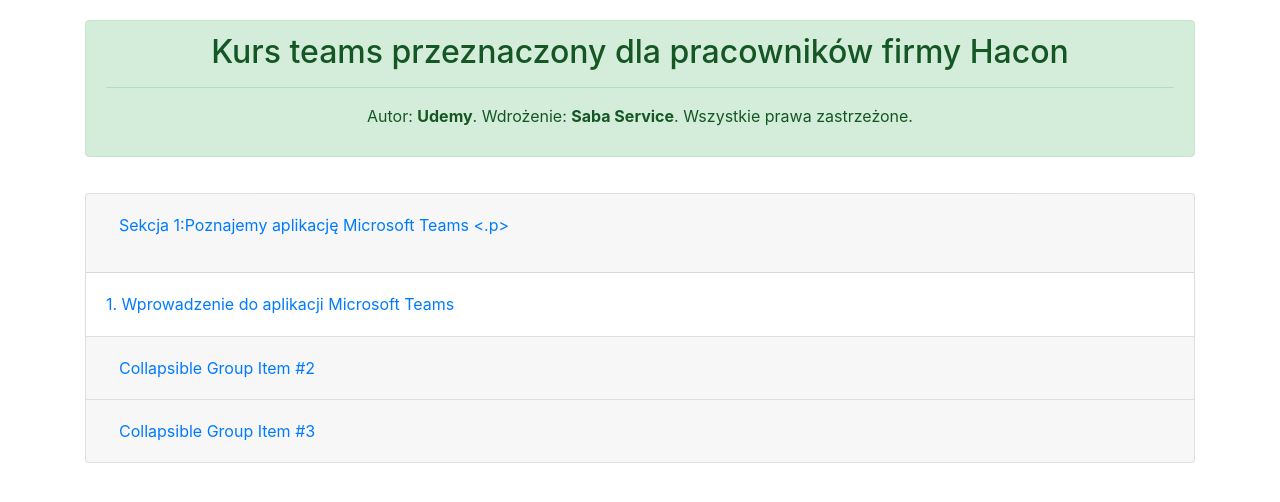
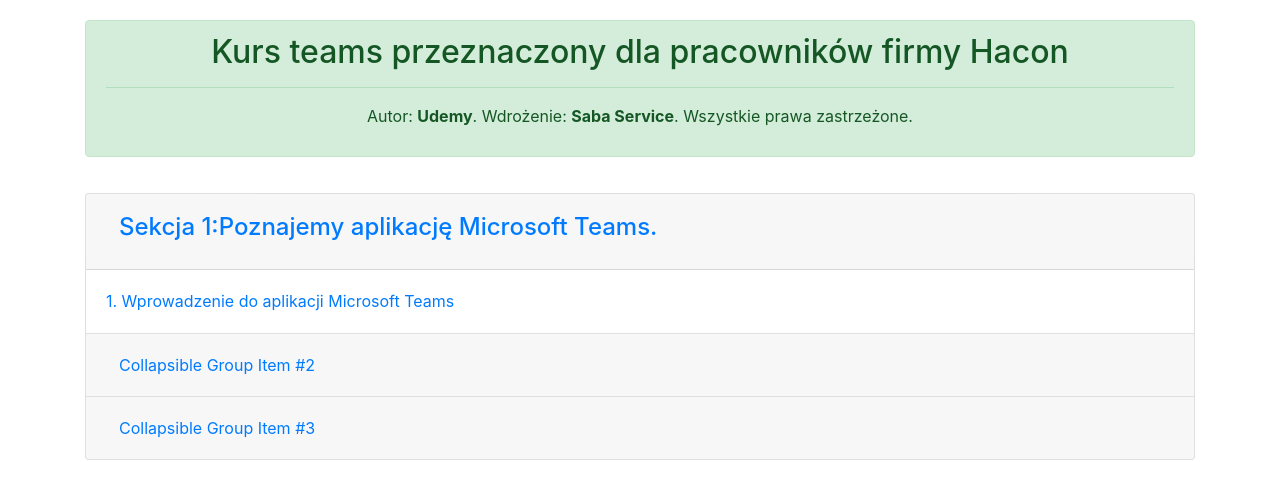
Before and after one commit to haconspzoo/kursteams, a plain HTML site: page index.html in a window 1280 px wide. Drawn offline with nearby package versions, Linux system fonts and the light colour scheme.

Commit message:
Update index.html

```diff
--- a/index.html
+++ b/index.html
@@ -27,14 +27,14 @@
           <div class="card-header" id="headingOne">
             <h2 class="mb-0">
               <button class="btn btn-link btn-block text-left" type="button" data-toggle="collapse" data-target="#collapseOne" aria-expanded="true" aria-controls="collapseOne">
-              <p> Sekcja 1:Poznajemy aplikację Microsoft Teams <.p>
+              <h4>Sekcja 1:Poznajemy aplikację Microsoft Teams.</h4>
               </button>
             </h2>
           </div>
 
           <div id="collapseOne" class="collapse show" aria-labelledby="headingOne" data-parent="#accordionExample">
             <div class="card-body">
-            <a  href='https://mp4-a.udemycdn.com/2020-04-09_07-52-41-d8ae2e8e0d3a6c18d696435027d2baec/WebHD_720p.mp4?qXkrKsLsG3IQCPbMLxHEfKA6qdAR7p6r-oXuOtj9VcEQCxgGOSjS8AbHKkMJ5idLXGL3XukqgE6sLN1Bg6G7BuHHzY0bNytiyrb8_2r2FpVhoaKO63mj3CGHYnQ_KzqZq9am_ebN0cDCPaaZsLgDZtJTyGcpOHoNMrMZ9R-EEkZ_5g' target=_blank>1. Wprowadzenie do aplikacji Microsoft Teams</a>
+            <a href='https://mp4-a.udemycdn.com/2020-04-09_07-52-41-d8ae2e8e0d3a6c18d696435027d2baec/WebHD_720p.mp4?qXkrKsLsG3IQCPbMLxHEfKA6qdAR7p6r-oXuOtj9VcEQCxgGOSjS8AbHKkMJ5idLXGL3XukqgE6sLN1Bg6G7BuHHzY0bNytiyrb8_2r2FpVhoaKO63mj3CGHYnQ_KzqZq9am_ebN0cDCPaaZsLgDZtJTyGcpOHoNMrMZ9R-EEkZ_5g' target=_blank>1. Wprowadzenie do aplikacji Microsoft Teams</a>
             </div>
           </div>
         </div>
```
